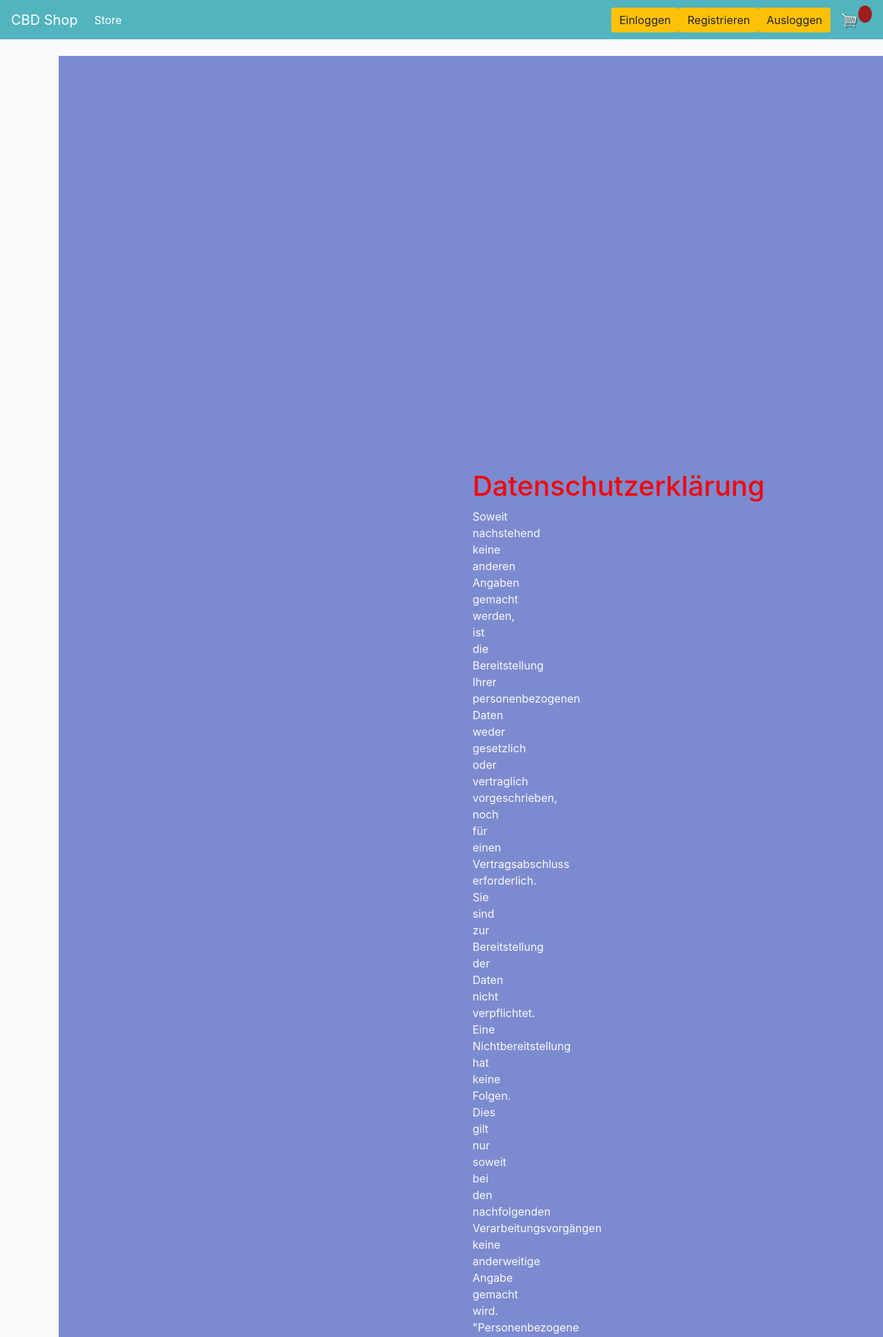
After one commit to Roundabout125/Shop123, a Django app: page /Datenschutz/ in a window 1280 px wide. The commit adds this page. Shown: the top 1939 px of the page at 69% size. Run offline with Django 3.2, Linux system fonts and the light colour scheme; some libraries are stand-ins or nearby versions.

Commit message:
03.08.2021 Login is not perfect

```diff
--- a/static/css/main.css
+++ b/static/css/main.css
@@ -20,6 +20,15 @@ h1,h2,h3,h4,h5,h6{
 	-webkit-box-shadow: -1px -3px 5px -2px rgba(214,214,214,1);
     -moz-box-shadow: -1px -3px 5px -2px rgba(214,214,214,1);
     box-shadow: -1px -3px 5px -2px rgba(214,214,214,1);
+}
+
+
+.thumbnail_detail{
+	width: 1000px;
+	height: 100%;
+	padding-left: 500px;
+
+
 }
 
 .product{
@@ -52,7 +61,9 @@ h1,h2,h3,h4,h5,h6{
 }
 
 .btn{
-	border-radius: 0;
+	border-radius: 2;
+	padding: 2;
+	border: 1px;
 }
 
 .row-image{
@@ -98,3 +109,94 @@ h1,h2,h3,h4,h5,h6{
 .hidden{
 	display: none!important;
 }
+
+.container-fluid {
+    padding-top: 70px;
+    padding-bottom: 30px;
+  }
+
+ .bg-3 {
+    background-color: #2f2f2f; /* White */
+    color: #2f2f2f;
+  }
+
+  .bg-4 {
+    background-color: #2f2f2f; /* Black Gray */
+    color: #000000;
+  }
+ .bg-1 {
+    background-color: #7c8bd0; /* Green */
+    color: #fafafa;
+    border: 0px solid powderblue;
+     padding: 600px;
+  }
+
+
+		html {
+			margin: 0;
+			padding: 0;
+			height: 100%;
+			background: #7abecc !important;
+		}
+		.user_card {
+			width: 350px;
+			margin-top: auto;
+			margin-bottom: auto;
+			background: #74cfbf;
+			position: relative;
+			display: flex;
+			justify-content: center;
+			flex-direction: column;
+			padding: 10px;
+			box-shadow: 0 4px 8px 0 rgba(0, 0, 0, 0.2), 0 6px 20px 0 rgba(0, 0, 0, 0.19);
+			-webkit-box-shadow: 0 4px 8px 0 rgba(0, 0, 0, 0.2), 0 6px 20px 0 rgba(0, 0, 0, 0.19);
+			-moz-box-shadow: 0 4px 8px 0 rgba(0, 0, 0, 0.2), 0 6px 20px 0 rgba(0, 0, 0, 0.19);
+			border-radius: 5px;
+
+		}
+
+		.form_container {
+			margin-top: 20px;
+		}
+
+		#form-title{
+			color: #fff;
+
+		}
+
+		.login_btn {
+			width: 100%;
+			background: #33ccff !important;
+			color: white !important;
+		}
+        .back_to_menu_btn {
+			width: 100%;
+			background: #33ccff !important;
+			color: white !important;
+		}
+
+		.login_btn:focus {
+			box-shadow: none !important;
+			outline: 0px !important;
+		}
+		.login_container {
+			padding: 0 2rem;
+		}
+		.input-group-text {
+			background: #f7ba5b !important;
+			color: white !important;
+			border: 0 !important;
+			border-radius: 0.25rem 0 0 0.25rem !important;
+		}
+		.input_user,
+		.input_pass:focus {
+			box-shadow: none !important;
+			outline: 0px !important;
+		}
+
+		#messages{
+			background-color: grey;
+			color: #fff;
+			padding: 10px;
+			margin-top: 10px;
+		}
--- a/static/js/cart.js
+++ b/static/js/cart.js
@@ -16,9 +16,8 @@ for(var i=0; i < updateBtns.length; i++) {
 }
 function updateUserOrder(productId, action){
     console.log('User is authenticated, sending data')
-
     var url ='/update_item/'
-
+    console.log("URL:", url)
     fetch(url, {
         method:'POST',
         headers:{
--- a/store/models.py
+++ b/store/models.py
@@ -17,6 +17,7 @@ class Product(models.Model):
     digital = models.BooleanField(default=False, null=True, blank=False)
     image = models.ImageField(null=True, blank=True)
     description = models.CharField(max_length=2000, default="Beschreibung")
+    long_description = models.TextField(null=True, blank=True)
 
     def __str__(self):
         return self.name
@@ -28,6 +29,7 @@ class Product(models.Model):
         except:
             url = ''
         return url
+
 
 
 class Order(models.Model):
--- /dev/null
+++ b/store/templates/store/Datenschutz.html
@@ -0,0 +1,72 @@
+
+{% extends 'store/main.html' %}
+{% load static %}
+{% block F_content  %}
+<div class="container-fluid bg-1 text-center">
+    <h1 class="entry-title main_title">Datenschutzerklärung</h1>
+
+<p>
+Soweit nachstehend keine anderen Angaben gemacht werden, ist die Bereitstellung Ihrer personenbezogenen Daten weder gesetzlich oder vertraglich vorgeschrieben, noch für einen Vertragsabschluss erforderlich. Sie sind zur Bereitstellung der Daten nicht verpflichtet. Eine Nichtbereitstellung hat keine Folgen. Dies gilt nur soweit bei den nachfolgenden Verarbeitungsvorgängen keine anderweitige Angabe gemacht wird.
+"Personenbezogene Daten" sind alle Informationen, die sich auf eine identifizierte oder identifizierbare natürliche Person beziehen.
+Server-Logfiles
+Sie können unsere Webseiten besuchen, ohne Angaben zu Ihrer Person zu machen.
+Bei jedem Zugriff auf unsere Website werden an uns oder unseren Webhoster / IT-Dienstleister Nutzungsdaten durch Ihren Internet Browser übermittelt und in Protokolldaten (sog. Server-Logfiles) gespeichert. Zu diesen gespeicherten Daten gehören z.B. der Name der aufgerufenen Seite, Datum und Uhrzeit des Abrufs, die IP-Adresse, die übertragene Datenmenge und der anfragende Provider. Die Verarbeitung erfolgt auf Grundlage des Art. 6 Abs. 1 lit. f DSGVO aus unserem überwiegenden berechtigten Interesse an der Gewährleistung eines störungsfreien Betriebs unserer Website sowie zur Verbesserung unseres Angebotes.
+
+Kontakt
+
+Verantwortlicher/Datenschutzbeauftragter
+Kontaktieren Sie uns auf Wunsch. Die Kontaktdaten des für die Datenverarbeitung Verantwortlichen finden Sie in unserem Impressum.
+
+Unseren Datenschutzbeauftragten erreichen Sie direkt unter: bretschneider.mpu@gmail.de
+
+Initiativ-Kontaktaufnahme des Kunden per E-Mail
+Wenn Sie per E-Mail initiativ mit uns in Geschäftskontakt treten, erheben wir Ihre personenbezogenen Daten (Name, E-Mail-Adresse, Nachrichtentext) nur in dem von Ihnen zur Verfügung gestellten Umfang. Die Datenverarbeitung dient der Bearbeitung und Beantwortung Ihrer Kontaktanfrage.
+Wenn die Kontaktaufnahme der Durchführung vorvertraglichen Maßnahmen (bspw. Beratung bei Kaufinteresse, Angebotserstellung) dient oder einen bereits zwischen Ihnen und uns geschlossenen Vertrag betrifft, erfolgt diese Datenverarbeitung auf Grundlage des Art. 6 Abs. 1 lit. b DSGVO.
+Erfolgt die Kontaktaufnahme aus anderen Gründen erfolgt diese Datenverarbeitung auf Grundlage des Art. 6 Abs. 1 lit. f DSGVO aus unserem überwiegenden berechtigten Interesse an der Bearbeitung und Beantwortung Ihrer Anfrage. In diesem Fall haben Sie das Recht, aus Gründen, die sich aus Ihrer besonderen Situation ergeben, jederzeit dieser auf Art. 6 Abs. 1 lit. f DSGVO beruhenden Verarbeitungen Sie betreffender personenbezogener Daten zu widersprechen.
+Ihre E-Mail-Adresse nutzen wir nur zur Bearbeitung Ihrer Anfrage. Ihre Daten werden anschließend unter Beachtung gesetzlicher Aufbewahrungsfristen gelöscht, sofern Sie der weitergehenden Verarbeitung und Nutzung nicht zugestimmt haben.
+
+Erhebung und Verarbeitung bei Nutzung des Kontaktformulars
+Bei der Nutzung des Kontaktformulars erheben wir Ihre personenbezogenen Daten (Name, E-Mail-Adresse, Nachrichtentext) nur in dem von Ihnen zur Verfügung gestellten Umfang. Die Datenverarbeitung dient dem Zweck der Kontaktaufnahme.
+Wenn die Kontaktaufnahme der Durchführung vorvertraglichen Maßnahmen (bspw. Beratung bei Kaufinteresse, Angebotserstellung) dient oder einen bereits zwischen Ihnen und uns geschlossenen Vertrag betrifft, erfolgt diese Datenverarbeitung auf Grundlage des Art. 6 Abs. 1 lit. b DSGVO.
+Erfolgt die Kontaktaufnahme aus anderen Gründen erfolgt diese Datenverarbeitung auf Grundlage des Art. 6 Abs. 1 lit. f DSGVO aus unserem überwiegenden berechtigten Interesse an der Bearbeitung und Beantwortung Ihrer Anfrage. In diesem Fall haben Sie das Recht, aus Gründen, die sich aus Ihrer besonderen Situation ergeben, jederzeit dieser auf Art. 6 Abs. 1 lit. f DSGVO beruhenden Verarbeitungen Sie betreffender personenbezogener Daten zu widersprechen.
+Ihre E-Mail-Adresse nutzen wir nur zur Bearbeitung Ihrer Anfrage. Ihre Daten werden anschließend unter Beachtung gesetzlicher Aufbewahrungsfristen gelöscht, sofern Sie der weitergehenden Verarbeitung und Nutzung nicht zugestimmt haben.
+
+Cookies
+
+Unsere Website verwendet Cookies. Cookies sind kleine Textdateien, die im Internetbrowser bzw. vom Internetbrowser auf dem Computersystem eines Nutzers gespeichert werden. Ruft ein Nutzer eine Website auf, so kann ein Cookie auf dem Betriebssystem des Nutzers gespeichert werden. Dieser Cookie enthält eine charakteristische Zeichenfolge, die eine eindeutige Identifizierung des Browsers beim erneuten Aufrufen der Website ermöglicht.
+
+Cookies werden auf Ihrem Rechner gespeichert. Daher haben Sie die volle Kontrolle über die Verwendung von Cookies. Durch die Auswahl entsprechender technischer Einstellungen in Ihrem Internetbrowser können Sie vor dem Setzen von Cookies benachrichtigt werden und über die Annahme einzeln entscheiden sowie die Speicherung der Cookies und Übermittlung der enthaltenen Daten verhindern. Bereits gespeicherte Cookies können jederzeit gelöscht werden. Wir weisen Sie jedoch darauf hin, dass Sie dann gegebenenfalls nicht sämtliche Funktionen dieser Website vollumfänglich werden nutzen können.
+
+Unter den nachstehenden Links können Sie sich informieren, wie Sie die Cookies bei den wichtigsten Browsern verwalten (u.a. auch deaktivieren) können:
+Chrome: https://support.google.com/accounts/answer/61416?hl=de
+Internet Explorer: https://support.microsoft.com/de-de/help/17442/windows-internet-explorer-delete-manage-cookies
+Mozilla Firefox: https://support.mozilla.org/de/kb/cookies-erlauben-und-ablehnen
+Safari: https://support.apple.com/de-de/guide/safari/manage-cookies-and-website-data-sfri11471/mac
+
+
+Technisch notwendige Cookies
+Soweit nachstehend in der Datenschutzerklärung keine anderen Angaben gemacht werden setzen wir nur diese technisch notwendigen Cookies zu dem Zweck ein, unser Angebot nutzerfreundlicher, effektiver und sicherer zu machen. Des Weiteren ermöglichen Cookies unseren Systemen, Ihren Browser auch nach einem Seitenwechsel zu erkennen und Ihnen Services anzubieten. Einige Funktionen unserer Internetseite können ohne den Einsatz von Cookies nicht angeboten werden. Für diese ist es erforderlich, dass der Browser auch nach einem Seitenwechsel wiedererkannt wird.
+
+Die Nutzung von Cookies oder vergleichbarer Technologien erfolgt auf Grundlage des § 15 Abs. 3 S. 1 TMG. Die Verarbeitung Ihrer personenbezogenen Daten erfolgt auf Grundlage des Art. 6 Abs. 1 lit. f DSGVO aus unserem überwiegenden berechtigten Interesse an der Gewährleistung der optimalen Funktionalität der Website sowie einer nutzerfreundlichen und effektiven Gestaltung unseres Angebots.
+Sie haben das Recht aus Gründen, die sich aus Ihrer besonderen Situation ergeben, jederzeit dieser Verarbeitungen Sie betreffender personenbezogener Daten zu widersprechen.
+
+
+Betroffenenrechte und Speicherdauer
+
+Dauer der Speicherung
+Nach vollständiger Vertragsabwicklung werden die Daten zunächst für die Dauer der Gewährleistungsfrist, danach unter Berücksichtigung gesetzlicher, insbesondere steuer- und handelsrechtlicher Aufbewahrungsfristen gespeichert und dann nach Fristablauf gelöscht, sofern Sie der weitergehenden Verarbeitung und Nutzung nicht zugestimmt haben.
+
+Rechte der betroffenen Person
+Ihnen stehen bei Vorliegen der gesetzlichen Voraussetzungen folgende Rechte nach Art. 15 bis 20 DSGVO zu: Recht auf Auskunft, auf Berichtigung, auf Löschung, auf Einschränkung der Verarbeitung, auf Datenübertragbarkeit.
+Außerdem steht Ihnen nach Art. 21 Abs. 1 DSGVO ein Widerspruchsrecht gegen die Verarbeitungen zu, die auf Art. 6 Abs. 1 f DSGVO beruhen, sowie gegen die Verarbeitung zum Zwecke von Direktwerbung.
+
+Beschwerderecht bei der Aufsichtsbehörde
+Sie haben gemäß Art. 77 DSGVO das Recht, sich bei der Aufsichtsbehörde zu beschweren, wenn Sie der Ansicht sind, dass die Verarbeitung Ihrer personenbezogenen Daten nicht rechtmäßig erfolgt.
+Widerspruchsrecht
+Beruhen die hier aufgeführten personenbezogenen Datenverarbeitungen auf Grundlage unseres berechtigten Interesses nach Art. 6 Abs. 1 lit. f DSGVO, haben Sie das Recht aus Gründen, die sich aus Ihrer besonderen Situation ergeben, jederzeit diesen Verarbeitungen mit Wirkung für die Zukunft zu widersprechen.
+Nach erfolgtem Widerspruch wird die Verarbeitung der betroffenen Daten beendet, es sei denn, wir können zwingende schutzwürdige Gründe für die Verarbeitung nachweisen, die Ihren Interessen, Rechten und Freiheiten überwiegen, oder wenn die Verarbeitung der Geltendmachung, Ausübung oder Verteidigung von Rechtsansprüchen dient.
+
+letzte Aktualisierung: 27.10.2020
+        </p>
+</div>
+{% endblock F_content  %}
--- a/store/templates/store/cart.html
+++ b/store/templates/store/cart.html
@@ -1,6 +1,6 @@
 {% extends 'store/main.html' %}
 {% load static %}
-{% block content %}
+{% block F_content %}
    <div class="row">
 		<div class="col-lg-12">
 			<div class="box-element">
@@ -72,4 +72,4 @@
 
 		</div>
 	</div>
-{% endblock content %}
+{% endblock F_content %}
--- a/store/templates/store/checkout.html
+++ b/store/templates/store/checkout.html
@@ -1,6 +1,6 @@
 {% extends 'store/main.html' %}
 {% load static %}
-{% block content %}
+{% block F_content %}
       <div class="row">
 		<div class="col-lg-6">
 			<div class="box-element" id="form-wrapper">
@@ -136,4 +136,4 @@
             })
         }
     </script>
-{% endblock content %}
+{% endblock F_content %}
--- a/store/templates/store/main.html
+++ b/store/templates/store/main.html
@@ -44,7 +44,9 @@
       </li>
     </ul>
       <div class="form-inline my-2 my-lg-0">
-          <a href="#"class="btn btn-warning">Login</a>
+          <a href="{% url 'login' %}"class="btn btn-warning"  >Einloggen</a>
+          <a href="{% url 'registration' %}"class="btn btn-warning">Registrieren</a>
+          <a href="{% url 'logout' %}" class="btn btn-warning">Ausloggen</a>
           <a href="{% url 'cart' %}">
               <img  id="cart-icon" src="{% static 'images/cart_img.png' %}">
                </a>
@@ -55,11 +57,42 @@
 
      <div class="container">
             <br>
-            {% block content %}
+            {% block F_content %}
 
 
-            {% endblock content %}
+            {% endblock F_content %}
          </div>
+     <br>
+     <br>
+     <br>
+
+     <div class="container-fluid bg-3 text-center">
+       <div class="row">
+           <div class="col-sm-4">
+            <li><a href="{% url 'Impressum' %}">Impressum</a></li>
+             </div>
+              <div class="col-sm-4">
+        <li><a href="{% url 'Datenschutz' %}">Datenschutz</a></li>
+        </div>
+         <div class="col-sm-4">
+      <li><a href="{% url 'Widerrufsbelehrung' %}">Widerrufsbelehrung</a></li>
+    </div>
+    <div class="col-sm-4">
+      <li><a href="{% url 'AGB' %}">AGB</a></li>
+    </div>
+  </div>
+</div>
+
+<!-- Footer -->
+<footer class="container-fluid bg-4 text-center">
+  <p>stay High</p>
+</footer>
+
+
+
+
+
+
     <script src="https://code.jquery.com/jquery-3.4.1.slim.min.js" integrity="sha384-J6qa4849blE2+poT4WnyKhv5vZF5SrPo0iEjwBvKU7imGFAV0wwj1yYfoRSJoZ+n" crossorigin="anonymous"></script>
 
 	<script src="https://cdn.jsdelivr.net/npm/popper.js@1.16.0/dist/umd/popper.min.js" integrity="sha384-Q6E9RHvbIyZFJoft+2mJbHaEWldlvI9IOYy5n3zV9zzTtmI3UksdQRVvoxMfooAo" crossorigin="anonymous"></script>
@@ -68,5 +101,4 @@
 
      <script type="text/javascript"  src="{% static 'js/cart.js' %}"></script>
      </body>
-     </body>
 </html>
--- a/store/urls.py
+++ b/store/urls.py
@@ -11,4 +11,14 @@ urlpatterns = [
     path('update_item/', views.update_Item, name="update_item"),
 	path('process_order/', views.processOrder, name="process_order"),
 	path(r'^favicon\.ico$', RedirectView.as_view(url='/static/images/favicon.ico')),
+	path('dynamic_detail/<int:x>/', views.dynamic_detail, name="dynamic_detail"),
+    path('dynamic_detail/', views.dynamic_detail, name="dynamic_detail"),
+    path('Impressum/', views.Impressum, name="Impressum"),
+    path('Datenschutz/', views.Datenschutz, name="Datenschutz"),
+    path('AGB/', views.AGB, name="AGB"),
+    path('Widerrufsbelehrung/', views.Widerrufsbelehrung, name="Widerrufsbelehrung"),
+    path('login/', views.login, name="login"),
+    path('registration/', views.registration, name="registration"),
+    path('logout/', views.logout, name="logout"),
+    #path('try/<int:x>/', views.tryi , name="try"),
 ]
--- a/store/views.py
+++ b/store/views.py
@@ -1,12 +1,43 @@
-from django.shortcuts import render
+from django.shortcuts import render, redirect
 from .models import *  # hier werden die Classen aus der models.py importiert
-from django.http import JsonResponse
+from django.http import JsonResponse, request, HttpResponse
+from django.views.generic.detail import DetailView
+from django.forms import inlineformset_factory
 import json
 import datetime
 from .models import *
 
+from django import forms
+from django.contrib.auth.forms import UserCreationForm
+from django.contrib.auth.models import User
+from django.contrib.auth import authenticate, login, logout
+#from .forms import OrderForm, CreateUserForm
+from django.contrib import messages
+from .forms import OrderForm, CreateUserForm
+
+#from django.contrib.auth.decorators import login_required
+
 
 # Create your views here.
+
+
+def registration(request):
+    if request.user.is_authenticated:
+        return redirect('store')
+    else:
+        form = CreateUserForm()
+        if request.method == 'POST':
+             form = CreateUserForm(request.POST)
+             if form.is_valid():
+                form.save()
+                user = form.cleaned_data.get('username')
+                #messages.success(request, 'Der Account wurde für ' + user+ 'angelegt')
+
+                return redirect('store')
+
+        context = {'form':form}
+        return render(request, "store/registration.html", context)
+
 
 def store(request):
     if request.user.is_authenticated:
@@ -38,6 +69,23 @@ def cart(request):
     return render(request, 'store/cart.html', context)
 
     # i think here comes the part of deleting everthing from the cart
+
+
+#def dynamic_detail(request):
+    # data = json.loads(request.body)
+    # productId = data['productname']
+    # action = data['action']
+    # if action == 'view':
+    # pass
+    # filtername = request.Product.id
+    # products = Product.objects.filter(name=filtername)
+    # products = Product.objects.filter
+    # context = {'products': products}
+    # product = Product.objects.get(id=productId)
+    # context = {'products': product}
+    # context = "CBD Kolb-Kush"
+    #return render(request, 'store/dynamic_detail.html'  # , context
+                #  )  # ,  we have to give some values out of the models and i dont know how
 
 
 def checkout(request):
@@ -81,6 +129,41 @@ def update_Item(request):
     return JsonResponse('Item was added', safe=False)
 
 
+def dynamic_detail(request, x):
+    #data = json.loads(request.body)
+    #productId = data['productId']
+   # products = {"productId": productId}
+   # print(products)
+    #products = Product.objects.all()
+  #  context = {'products': products}
+    prod = {"pronummer": x }
+    products = Product.objects.all()
+    #for e in products:
+     #   long_description = str(e.long_description)
+      #  long_descriptions =+ str(long_description.replace(' ', '<br>'))
+    context = {'products': products[x-1]#, 'long_description': long_descriptions
+               }
+
+
+    #note = note.replace('\n', '<br>')
+
+
+
+    return render(request, "store/dynamic_detail.html", context
+                  #+ productId + "/.html"
+    # ,context
+    )
+
+
+
+def tryi(request, x):
+    y = x
+    data = json.loads(request.body)
+    productId = data['productId']
+    print(productId)
+    return render(request, "try_1.html", )
+
+
 def processOrder(request):
     transaction_id = datetime.datetime.now().timestamp()
     data = json.loads(request.body)
@@ -97,14 +180,59 @@ def processOrder(request):
 
         if order.shipping == True:
             ShippingAdress.objects.create(
-                customer = customer,
-                order = order,
-                address = data['shipping']['address'],
-                city = data['shipping']['city'],
-                state = data['shipping']['state'],
-                zipcode = data['shipping']['zipcode'],
+                customer=customer,
+                order=order,
+                address=data['shipping']['address'],
+                city=data['shipping']['city'],
+                state=data['shipping']['state'],
+                zipcode=data['shipping']['zipcode'],
             )
 
     else:
-       print("user not logged in ")
+        print("user not logged in ")
     return JsonResponse('Payment complete!', safe=False)
+
+
+
+
+
+
+def Impressum(request):
+    return render(request, "store/Impressum.html")
+
+
+def Datenschutz(request):
+    return render(request, "store/Datenschutz.html")
+
+
+def AGB(request):
+    return render(request, "store/AGB.html")
+
+def Widerrufsbelehrung(request):
+    return render(request, "store/Widerrufsbelehrung.html")
+
+
+def login(request):
+    if request.user.is_authenticated:
+        return redirect('store')
+    else:
+        if request.method == 'POST':
+            username = request.POST.get('username')
+            password = request.POST.get('password')
+
+            user = authenticate(request, username=username, password=password)
+
+            if user is not None:
+                login(request, user)
+                return redirect('store')
+            else:
+                messages.info(request, 'Name oder Passwort stimmt nicht Kollege')
+
+        context = {}
+        return render(request,"store/login.html", context)
+
+
+
+def logout(request):
+    logout(request)
+    return redirect('login')
```
Also changed, not shown: store/templates/store/AGB.html (added, +8 -0 lines), store/templates/store/Impressum.html (added, +31 -0 lines), store/templates/store/dynamic_detail.html (added, +22 -0 lines), store/templates/store/store.html (+6 -6 lines), store/templates/store/try_1.html (added, +10 -0 lines), db.sqlite3.
